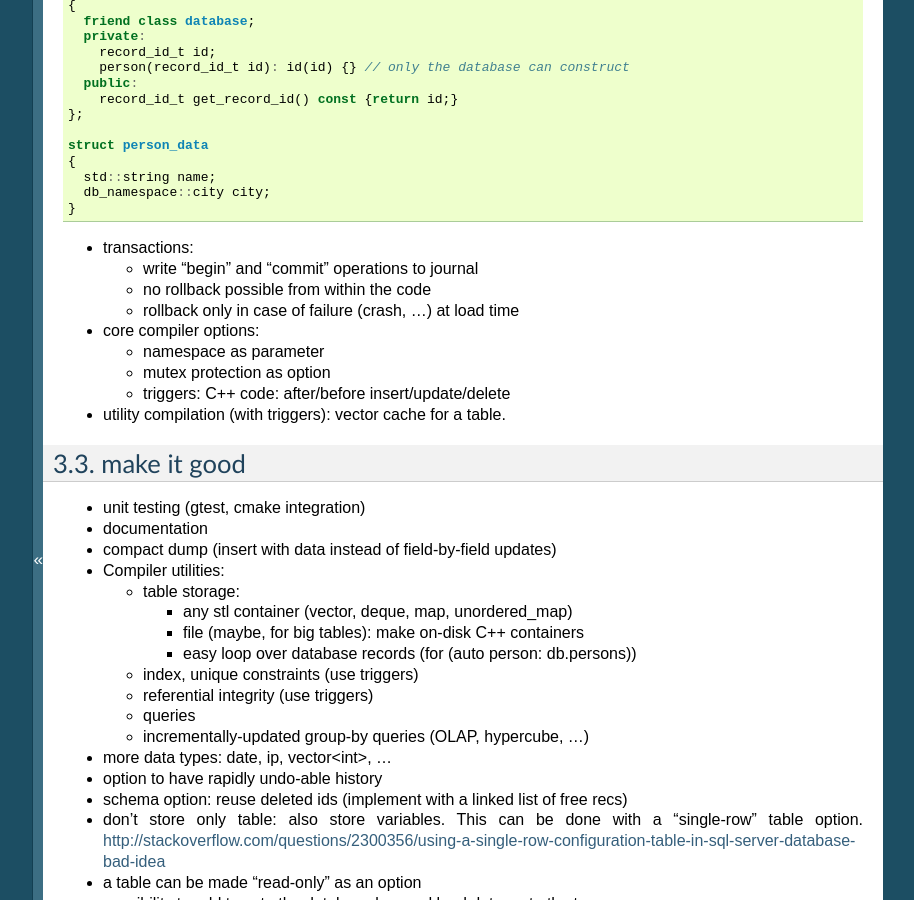
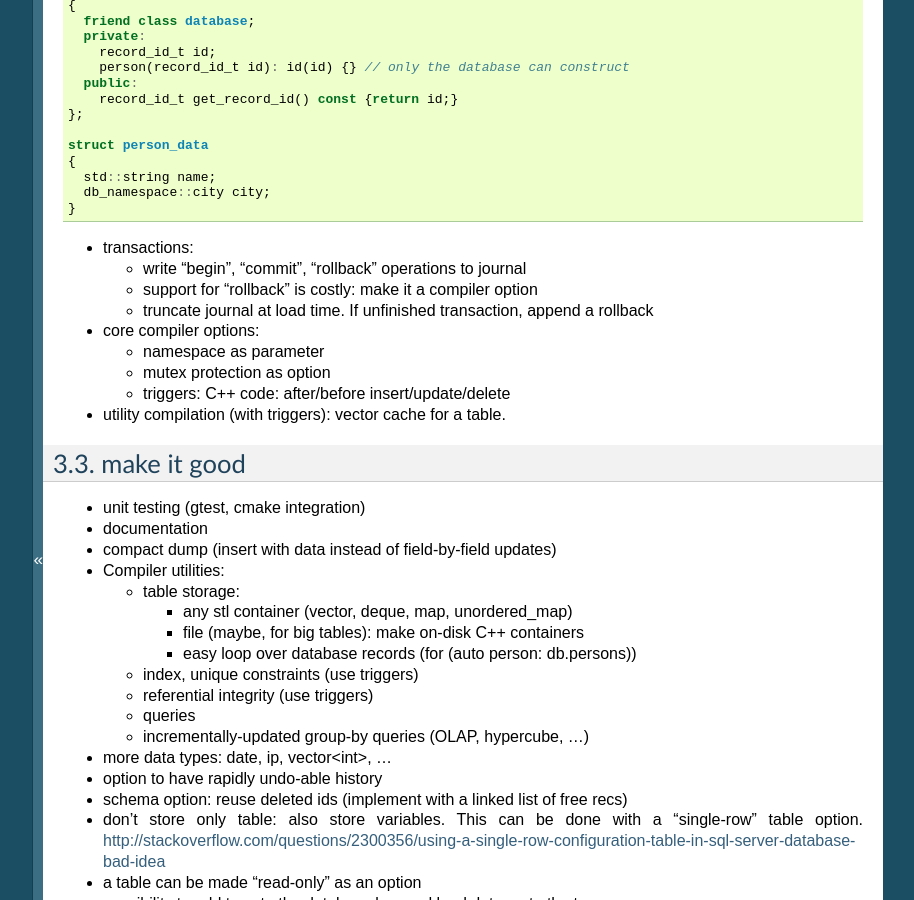
Before and after one commit to Remi-Coulom/joedb, a Sphinx documentation site: the page built from doc/source/todo.rst, in a window 1280 px wide and 900 px high, scrolled down 376 px. Shown: the whole window, without its empty margins (187-1101 px from the left). Built offline with Sphinx 7.4.7, drawn with Linux system fonts in a browser that asks for light colours; formulas are drawn with MathJax 3.

Commit message:
more doc changes

```diff
--- a/doc/source/intro.rst
+++ b/doc/source/intro.rst
@@ -8,7 +8,7 @@ Context and Motivation
 
 The usual approach to writing programs with persistent data stored in a relational database consists in using SQL queries. Most database management systems provide an API that take SQL strings as parameters.
 
-The problem of using an SQL API is that the program has to produce SQL strings at run time. It has a cost in terms of performance, because the SQL string has to be generated by the program, and parsed by the database. Also, type and identifier errors will be detected at run time instead of compile-time, which does not fit the static-typing philosophy of languages like C++.
+The problem of using an SQL API is that the program has to produce SQL strings at run time. It has a cost in terms of performance, because the SQL string has to be generated by the program, and parsed by the database. Another problem with such SQL string manipulation is the security risk of `SQL Injection <http://en.wikipedia.org/wiki/SQL_injection>`_. Also, type and identifier errors will be detected at run time instead of compile-time, which does not fit the static-typing philosophy of languages like C++.
 
 Some weaknesses of SQL APIs can be corrected by encapsulating the SQL string manipulations into some higher-level interfaces such as object-relational mapping systems or data-access objects. These systems improve safety by providing static typing and identifier lookup.
 
--- a/doc/source/todo.rst
+++ b/doc/source/todo.rst
@@ -35,9 +35,9 @@ simple compiler
 
 - transactions:
 
-  - write "begin" and "commit" operations to journal
-  - no rollback possible from within the code
-  - rollback only in case of failure (crash, ...) at load time
+  - write "begin", "commit", "rollback" operations to journal
+  - support for "rollback" is costly: make it a compiler option
+  - truncate journal at load time. If unfinished transaction, append a rollback
 
 - core compiler options:
 
```
